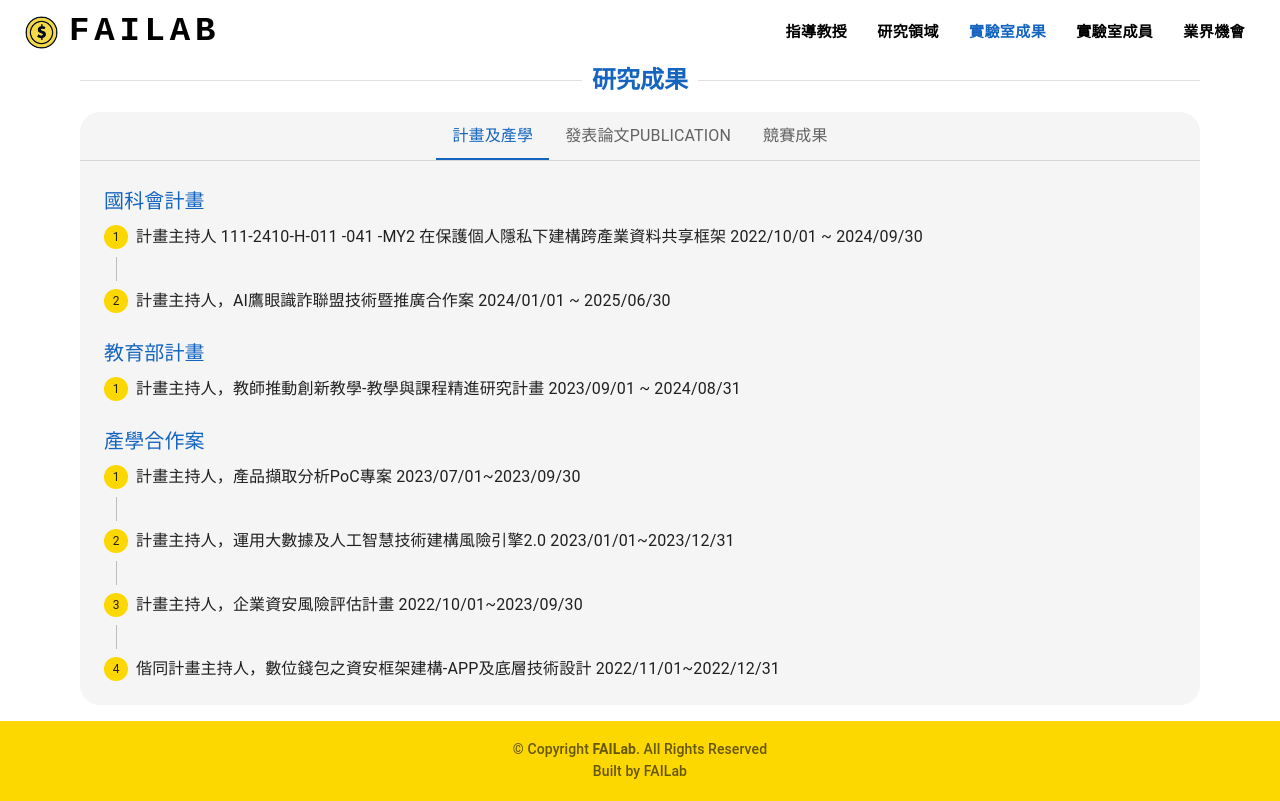
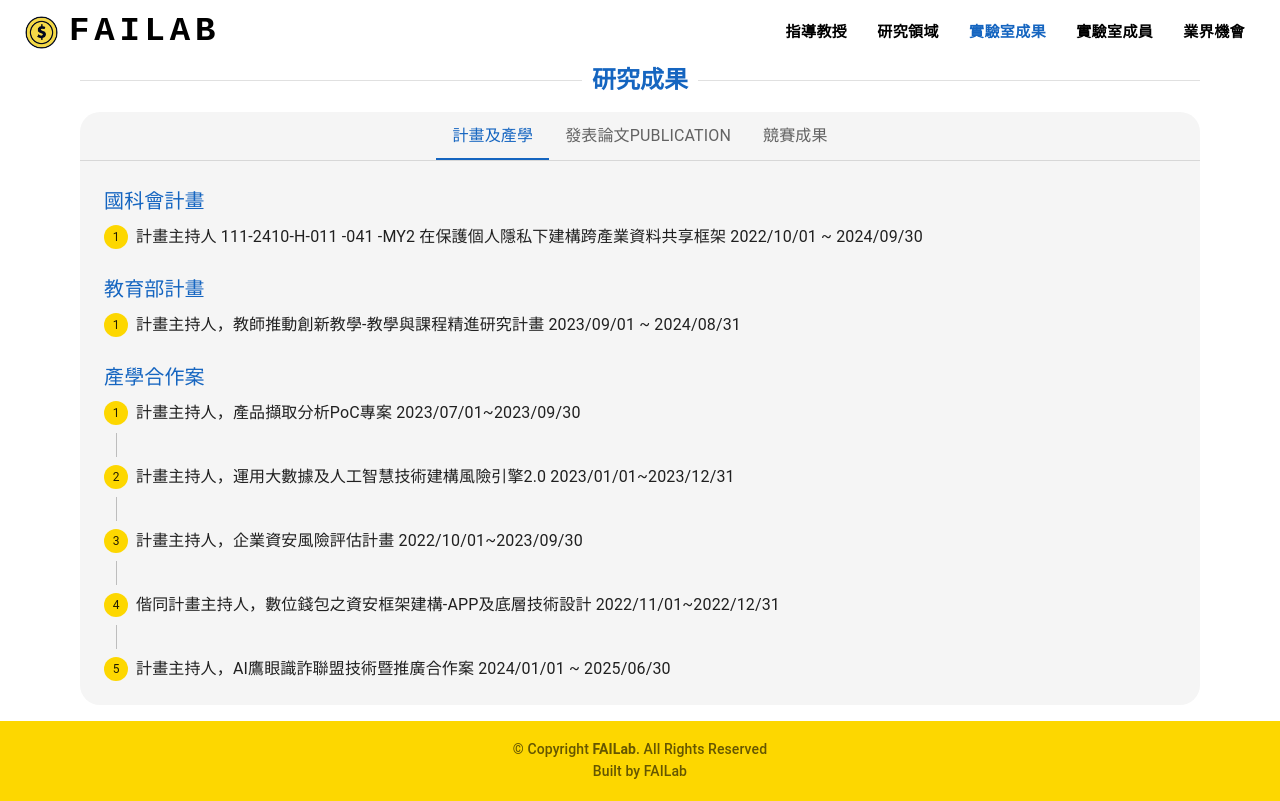
Before and after one commit to failab-ntust/lab-website, a Next.js app: page /research_result in a window 1280 px wide. Built offline with nearby package versions, Linux system fonts and the light colour scheme.

Commit message:
fix: update research_result

```diff
--- a/app/research_result/page.tsx
+++ b/app/research_result/page.tsx
@@ -7,14 +7,14 @@ import Card from './Card'
 import { CustomTab, CustomTabPanel, CusStepper } from './BasicTab'
 
 const NSTC = [
+    '計畫主持人 111-2410-H-011 -041 -MY2 在保護個人隱私下建構跨產業資料共享框架 2022/10/01 ~ 2024/09/30',
+]
+
+const IndustryCooperation = [
     '計畫主持人，產品擷取分析PoC專案 2023/07/01~2023/09/30',
     '計畫主持人，運用大數據及人工智慧技術建構風險引擎2.0 2023/01/01~2023/12/31',
     '計畫主持人，企業資安風險評估計畫 2022/10/01~2023/09/30',
-    '偕同計畫主持人，數位錢包之資安框架建構-APP及底層技術設計 2022/11/01~2022/12/31'
-]
-
-const IndustryCooperation = [
-    '計畫主持人 111-2410-H-011 -041 -MY2 在保護個人隱私下建構跨產業資料共享框架 2022/10/01 ~ 2024/09/30',
+    '偕同計畫主持人，數位錢包之資安框架建構-APP及底層技術設計 2022/11/01~2022/12/31',
     '計畫主持人，AI鷹眼識詐聯盟技術暨推廣合作案 2024/01/01 ~ 2025/06/30'
 ]
 
@@ -66,7 +66,7 @@ export default function Result() {
                     <Typography variant='h6' color='secondary'>
                         國科會計畫
                     </Typography>
-                    <CusStepper data={IndustryCooperation} />
+                    <CusStepper data={NSTC} />
                     <Typography variant='h6' color='secondary'>
                         教育部計畫
                     </Typography>
@@ -74,7 +74,7 @@ export default function Result() {
                     <Typography variant='h6' color='secondary'>
                         產學合作案
                     </Typography>
-                    <CusStepper data={NSTC} />
+                    <CusStepper data={IndustryCooperation} />
                 </CustomTabPanel>
                 <CustomTabPanel value={value} index={1}>
                     <Typography variant='h6' color='secondary'>
```
